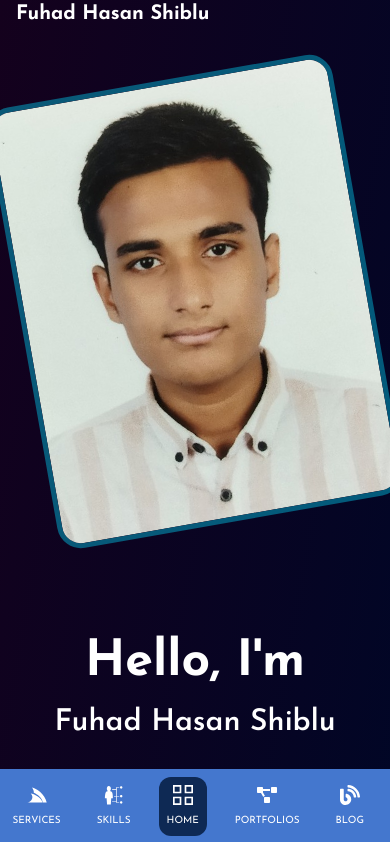
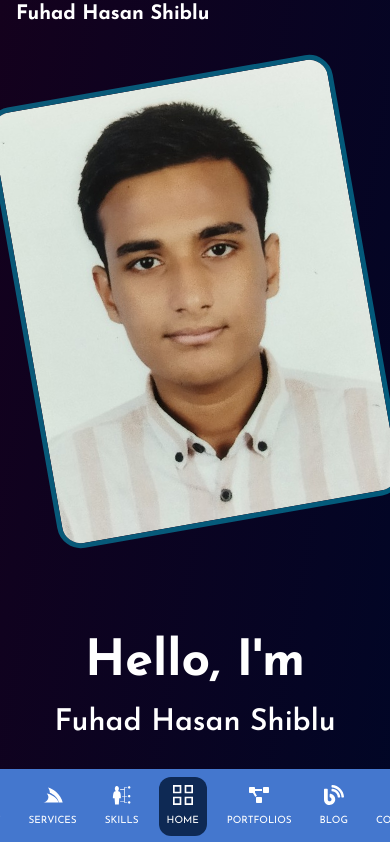
Before and after one commit to fuhad-shiblu/MyPortfolioWebsite, a React (Vite) app: page / in a window 390 px wide. Shown: the top 842 px of the page. Built offline with nearby package versions, Linux system fonts and the light colour scheme.

Commit message:
test mobile menu

```diff
--- a/src/assets/Components/Navbar/Navbar.jsx
+++ b/src/assets/Components/Navbar/Navbar.jsx
@@ -12,7 +12,7 @@ const Navbar = () => {
   return (
     <>
     <div className="w-full px-1 py-2 bg-[#4477CE] fixed bottom-0 z-10 block md:hidden">
-        <ul className='flex gap-5 items-center justify-center px-1'>
+        <ul className='flex gap-3 items-center justify-center px-1'>
             <li><NavLink to={'/about'} className={({ isActive }) => isActive ? "text-[10px] text-white font-normal uppercase p-2 bg-[#0E2954] rounded-xl flex flex-col items-center gap-2" : "text-[10px] text-white font-normal uppercase p-2 hover:bg-[#0E2954] rounded-xl transition-all flex flex-col items-center gap-2"}><FaUser className='text-xl'/>about</NavLink></li>
             <li><NavLink to={'/services'} className={({ isActive }) => isActive ? "text-[10px] text-white font-normal uppercase p-2 bg-[#0E2954] rounded-xl flex flex-col items-center gap-2" : "text-[10px] text-white font-normal uppercase p-2 hover:bg-[#0E2954] rounded-xl transition-all flex flex-col items-center gap-2"}><FaServicestack className='text-xl'/>services</NavLink></li>
             <li><NavLink to={'/skills'} className={({ isActive }) => isActive ? "text-[10px] text-white font-normal uppercase p-2 bg-[#0E2954] rounded-xl flex flex-col items-center gap-2" : "text-[10px] text-white font-normal uppercase p-2 hover:bg-[#0E2954] rounded-xl transition-all flex flex-col items-center gap-2"}><GiSkills className='text-xl'/>skills</NavLink></li>
```
